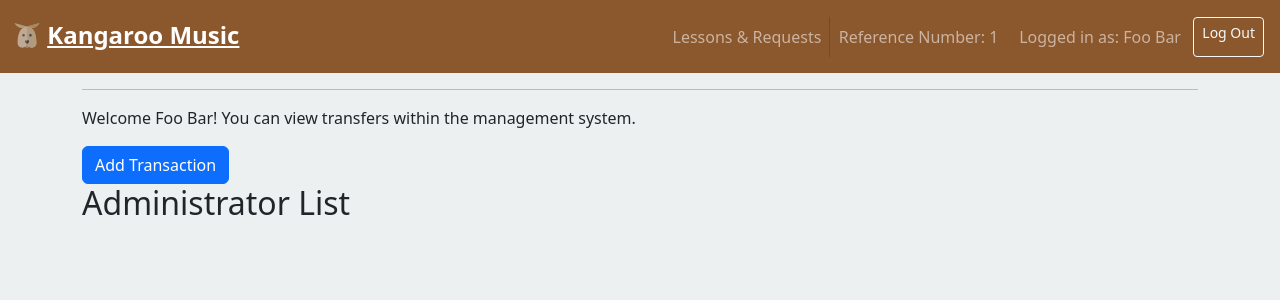
After one commit to ubkh/seg-msms, a Django app: page /transfers/ in a window 1280 px wide. The commit adds this page. Shown: the top 300 px of the page. Run offline with Django 4.2, Linux system fonts and the light colour scheme; a user stored in the database is signed in; data that the repository does not hold is empty.

Commit message:
Split transfers into seperate page

```diff
--- a/lessons/templates/home/administrator_home.html
+++ b/lessons/templates/home/administrator_home.html
@@ -2,7 +2,6 @@
     <h1>Music School Management System AdministratorPanel</h1>
     <hr>
     <p>Welcome {{ user.first_name }} {{ user.last_name }}! You can manage student bookings within the management system.</p>
-    <a class="btn btn-primary" href="{% url 'transfer' %}">Add Transaction</a>
     <h2>Student List</h2>
     <div class="list-group">
         {% for student in students %}
--- a/lessons/templates/partials/navbar.html
+++ b/lessons/templates/partials/navbar.html
@@ -17,14 +17,20 @@
         <div class="collapse navbar-collapse" id="navbarToggle">
             <div class="navbar-nav ms-auto">
                 {% if user.is_authenticated %}
-                    <a class="nav-link" href="#">Lessons & Requests</a> <!-- Not yet functional -->
-                    <a class="nav-link" href="#">Transfers</a> <!-- Not yet functional -->
+                    <a class="nav-link" href="{% url 'home' %}">Lessons & Requests</a>
 
                     {% for group in user.groups.all %}
+
+                        {% if group.name == 'Administrator' or group.name == 'Director' %}
+                            <a class="nav-link" href="{% url 'transfers' %}">Transfers</a>
+                        {% endif %}
+
                         {% if group.name == 'Director' %}
-                            <a class="nav-link" href="{% url 'administrators' %}">Administrators</a> <!-- Not yet functional -->
+                            <a class="nav-link" href="{% url 'administrators' %}">Administrators</a>
                         {% endif %}
+
                     {% endfor %}
+
                     <div class="vr"></div>
                     <span class="navbar-text">&nbsp&nbspReference Number: {{ user.id }}&nbsp&nbsp&nbsp</span> <!-- DELETE -->
                     <span class="navbar-text">&nbsp&nbspLogged in as: {{ user.first_name }} {{ user.last_name }}&nbsp&nbsp</span>
--- /dev/null
+++ b/lessons/templates/transfer/transfers.html
@@ -0,0 +1,21 @@
+{% extends 'base.html' %}
+{% block body %}
+    {% include 'partials/navbar.html' %}
+<div class="container">
+    <hr>
+    <p>Welcome {{ user.first_name }} {{ user.last_name }}! You can view transfers within the management system.</p>
+    <a class="btn btn-primary" href="{% url 'create_transfer' %}">Add Transaction</a>
+    <h2>Administrator List</h2>
+    <div class="list-group">
+        {% for transfer in transfers %}
+            <li class="list-group-item d-flex justify-content-between align-items-start px-2 rounded-3 mb-3 shadow-sm">
+                <div class="ms-2 me-auto">
+                    <span class="badge rounded-pill bg-success mb-2">PAID</span>
+                    <div class="fw-bold mb-2">{{ transfer.user.id }}-{{ transfer.lesson.id }}</div>
+                    <p class="text-muted mb-2">Successful Transfer: £{{ transfer.amount }}</p>
+                </div>
+            </li>
+        {% endfor %}
+    </div>
+</div>
+{% endblock %}
--- a/lessons/views/__init__.py
+++ b/lessons/views/__init__.py
@@ -1,4 +1,4 @@
 from .authentication import *
 from .lesson import *
-from .transfer import *
+from .transfer_view import *
 from .administrators_view import *
--- a/lessons/views/transfer.py
+++ b/lessons/views/transfer_view.py
@@ -6,11 +6,19 @@ from django.contrib.auth.decorators import login_required
 from django.shortcuts import render, redirect
 
 from lessons.forms import TransferForm
+from lessons.models import Transfer
 
 
 @login_required
 # @admin_restricted
-def transfer(request):
+def display_transfer(request):
+    transfer_list = Transfer.objects.all()
+    return render(request, "transfer/transfers.html", {'transfers': transfer_list})
+
+
+@login_required
+# @admin_restricted
+def create_transfer(request):
     form = TransferForm()
 
     if request.method == "POST":
@@ -20,4 +28,4 @@ def transfer(request):
             return redirect('home')
     else:
         form = TransferForm()
-    return render(request, "administrators/record_transfer.html", {'form': form})
+    return render(request, "transfer/record_transfer.html", {'form': form})
--- a/msms/urls.py
+++ b/msms/urls.py
@@ -32,8 +32,9 @@ urlpatterns = [
     path('student/<hashid:pk>/bookings/', views.open_bookings, name='open_bookings'),
     path('student/<hashid:pk>/bookings/fulfill', views.fulfill_lesson, name='fulfill_lesson'),
     path('lesson/<hashid:pk>/invoice', views.booking_invoice, name='booking_invoice'),
-    path('transfer', views.transfer, name='transfer'),
     path('administrators', views.display_administrators, name='administrators'),
     path('administrator/<hashid:pk>/modify', views.modify_administrator, name='modify_administrator'),
-    path('create_administrator', views.create_administrator, name='create_administrator'),
+    path('create_administrator/', views.create_administrator, name='create_administrator'),
+    path('transfers/', views.display_transfer, name='transfers'),
+    path('create_transfer/', views.create_transfer, name='create_transfer')
 ]
```
Also changed, not shown: lessons/templates/transfer/record_transfer.html (renamed from lessons/templates/administrators/record_transfer.html).
